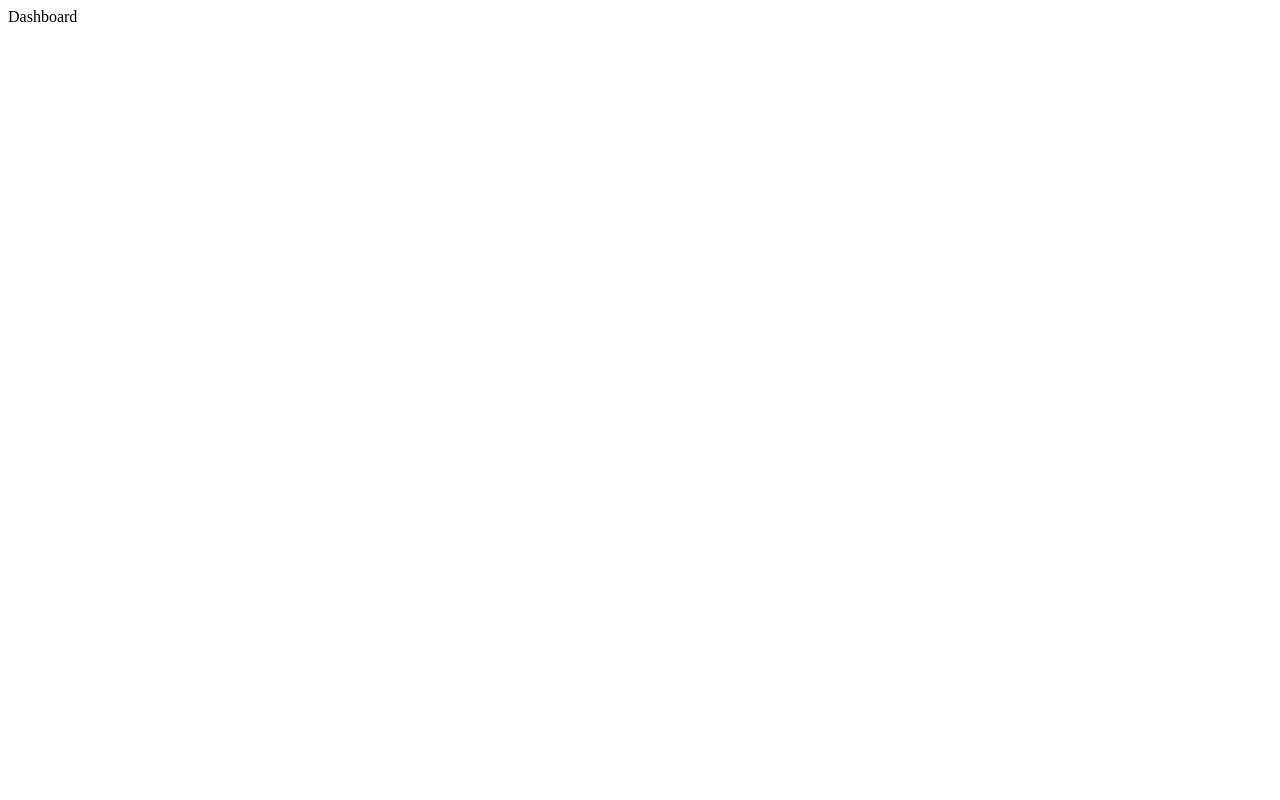
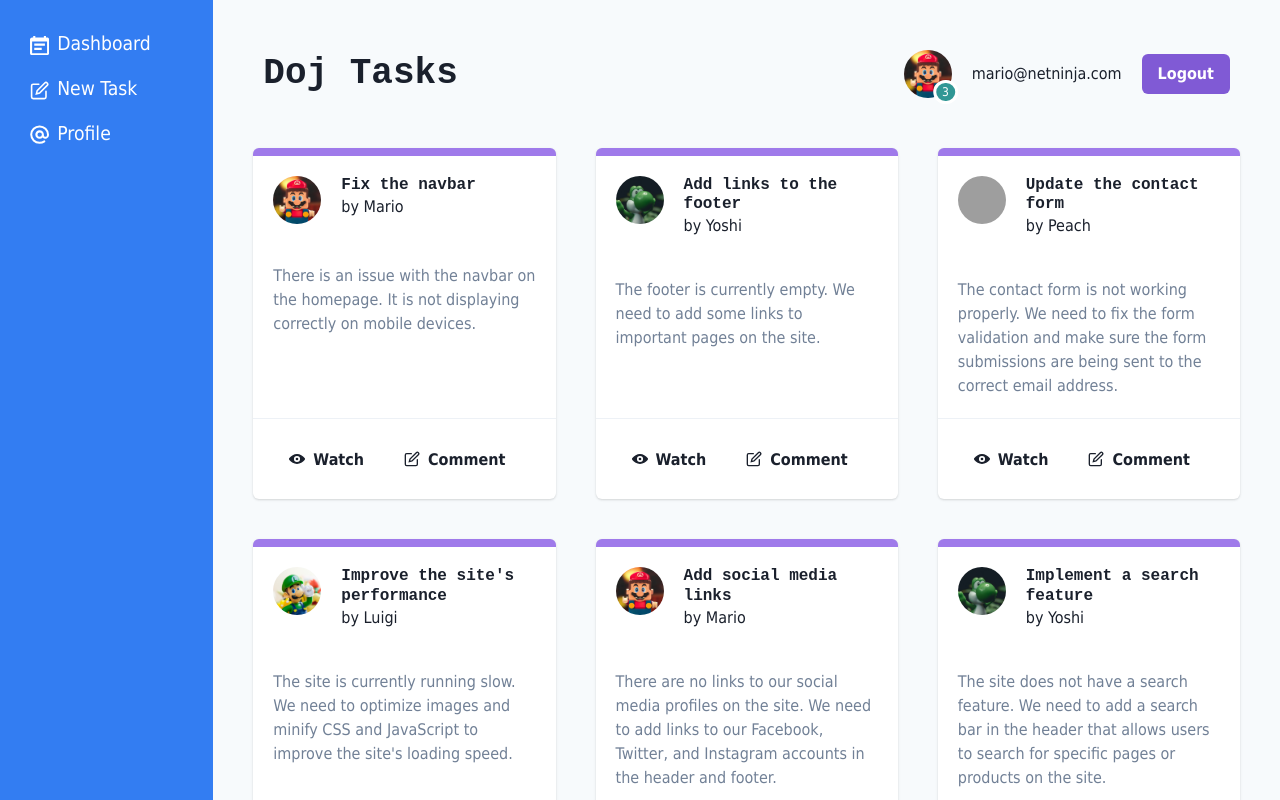
Before and after one commit to iamshaunjp/Chakra-UI-Crash-Course, a React (Vite) app: page / in a window 1280 px wide. Shown: the top 800 px of the page. Built offline with nearby package versions, Linux system fonts and the light colour scheme; data requests are answered from the project's data file; grey boxes are pictures that could not be loaded.

Commit message:
Complete tutorial

```diff
--- a/package.json
+++ b/package.json
@@ -9,6 +9,11 @@
     "preview": "vite preview"
   },
   "dependencies": {
+    "@chakra-ui/icons": "^2.0.17",
+    "@chakra-ui/react": "^2.4.9",
+    "@emotion/react": "^11.10.5",
+    "@emotion/styled": "^11.10.5",
+    "framer-motion": "^9.0.1",
     "react": "^18.2.0",
     "react-dom": "^18.2.0",
     "react-router-dom": "^6.6.1"
--- a/src/App.jsx
+++ b/src/App.jsx
@@ -2,30 +2,28 @@ import {
   createBrowserRouter,
   createRoutesFromElements,
   Route,
-  RouterProvider
-} from 'react-router-dom'
+  RouterProvider,
+} from 'react-router-dom';
 
 // layouts and pages
-import RootLayout from './layouts/RootLayout'
-import Dashboard from './pages/Dashboard'
-import Create from './pages/Create'
-import Profile from './pages/Profile'
+import RootLayout from './layouts/RootLayout';
+import Dashboard, { tasksLoader } from './pages/Dashboard';
+import Create, { createAction } from './pages/Create';
+import Profile from './pages/Profile';
 
 // router and routes
 const router = createBrowserRouter(
   createRoutesFromElements(
     <Route path="/" element={<RootLayout />}>
-      <Route index element={<Dashboard />} />
-      <Route path="create" element={<Create />} />
+      <Route index element={<Dashboard />} loader={tasksLoader} />
+      <Route path="create" element={<Create />} action={createAction} />
       <Route path="profile" element={<Profile />} />
     </Route>
   )
-)
+);
 
 function App() {
-  return (
-    <RouterProvider router={router} />
-  )
+  return <RouterProvider router={router} />;
 }
 
-export default App
+export default App;
--- /dev/null
+++ b/src/components/Navbar.jsx
@@ -0,0 +1,65 @@
+import {
+  Flex,
+  Box,
+  Heading,
+  Text,
+  Button,
+  Spacer,
+  HStack,
+  useToast,
+  Avatar,
+  AvatarBadge,
+} from '@chakra-ui/react';
+import { UnlockIcon } from '@chakra-ui/icons';
+
+export default function Navbar() {
+  const toast = useToast();
+
+  const showToast = () => {
+    toast({
+      title: 'Logged out',
+      description: 'Successfully logged out',
+      duration: 5000,
+      isClosable: true,
+      status: 'success',
+      position: 'top',
+      icon: <UnlockIcon />,
+    });
+  };
+
+  return (
+    <Flex as="nav" p="10px" mb="40px" alignItems="center">
+      <Heading as="h1">Doj Tasks</Heading>
+      <Spacer />
+
+      <HStack spacing="20px">
+        <Avatar src="/img/mario.png">
+          <AvatarBadge width="1.3em" bg="teal.500">
+            <Text fontSize="xs" color="white">
+              3
+            </Text>
+          </AvatarBadge>
+        </Avatar>
+        <Text>mario@netninja.com</Text>
+        <Button colorScheme="purple" onClick={showToast}>
+          Logout
+        </Button>
+      </HStack>
+    </Flex>
+
+    // <Flex bg="gray.200" justify="space-between" wrap="wrap" gap="2">
+    //   <Box w="150px" h="50px" bg="red">
+    //     1
+    //   </Box>
+    //   <Box w="150px" h="50px" bg="blue">
+    //     2
+    //   </Box>
+    //   <Box w="150px" h="50px" flexGrow="1" bg="green">
+    //     3
+    //   </Box>
+    //   <Box w="150px" h="50px" flexGrow="2" bg="yellow">
+    //     4
+    //   </Box>
+    // </Flex>
+  );
+}
--- /dev/null
+++ b/src/components/Sidebar.jsx
@@ -0,0 +1,22 @@
+import { List, ListItem, ListIcon } from '@chakra-ui/react';
+import { CalendarIcon, EditIcon, AtSignIcon } from '@chakra-ui/icons';
+import { NavLink } from 'react-router-dom';
+
+export default function Sidebar() {
+  return (
+    <List color="white" fontSize="1.2em" spacing={4}>
+      <ListItem>
+        <ListIcon as={CalendarIcon} color="white" />
+        <NavLink to="/">Dashboard</NavLink>
+      </ListItem>
+      <ListItem>
+        <ListIcon as={EditIcon} color="white" />
+        <NavLink to="/create">New Task</NavLink>
+      </ListItem>
+      <ListItem>
+        <ListIcon as={AtSignIcon} color="white" />
+        <NavLink to="/profile">Profile</NavLink>
+      </ListItem>
+    </List>
+  );
+}
--- a/src/layouts/RootLayout.jsx
+++ b/src/layouts/RootLayout.jsx
@@ -1,9 +1,24 @@
-import { Outlet } from "react-router-dom"
+import { Grid, GridItem } from '@chakra-ui/react';
+import { Outlet } from 'react-router-dom';
+import Navbar from '../components/Navbar';
+import Sidebar from '../components/Sidebar';
 
 export default function RootLayout() {
   return (
-    <div>
-      <Outlet />
-    </div>
-  )
+    <Grid templateColumns="repeat(6, 1fr)" bg="gray.50">
+      <GridItem
+        as="aside"
+        colSpan={{ base: 6, lg: 2, xl: 1 }}
+        bg="brand.600"
+        minHeight={{ lg: '100vh' }}
+        p={{ base: '20px', lg: '30px' }}>
+        <Sidebar />
+      </GridItem>
+
+      <GridItem as="main" colSpan={{ base: 6, lg: 4, xl: 5 }} p="40px">
+        <Navbar />
+        <Outlet />
+      </GridItem>
+    </Grid>
+  );
 }
--- a/src/main.jsx
+++ b/src/main.jsx
@@ -1,9 +1,31 @@
-import React from 'react'
-import ReactDOM from 'react-dom/client'
-import App from './App'
+import React from 'react';
+import ReactDOM from 'react-dom/client';
+import App from './App';
+
+import { ChakraProvider, extendTheme } from '@chakra-ui/react';
+
+// extend the theme
+const colors = {
+  brand: {
+    900: '#024fc9',
+    800: '#146af5',
+    700: '#2977f2',
+    600: '#337df2',
+    500: '#4287f5',
+  },
+};
+
+const fonts = {
+  body: 'Tahoma',
+  heading: 'Courier New',
+};
+
+const theme = extendTheme({ colors, fonts });
 
 ReactDOM.createRoot(document.getElementById('root')).render(
   <React.StrictMode>
-    <App />
-  </React.StrictMode>,
-)
+    <ChakraProvider theme={theme}>
+      <App />
+    </ChakraProvider>
+  </React.StrictMode>
+);
--- a/src/pages/Create.jsx
+++ b/src/pages/Create.jsx
@@ -1,5 +1,55 @@
+import {
+  Box,
+  FormControl,
+  FormLabel,
+  Input,
+  FormHelperText,
+  Textarea,
+  Checkbox,
+  Button,
+} from '@chakra-ui/react';
+import { Form, redirect } from 'react-router-dom';
+
 export default function Create() {
   return (
-    <div>Create</div>
-  )
+    <Box maxW="480px">
+      <Form method="post" action="/create">
+        <FormControl isRequired mb="40px">
+          <FormLabel>Task name</FormLabel>
+          <Input type="text" name="title" />
+          <FormHelperText>Enter a descriptive task name</FormHelperText>
+        </FormControl>
+
+        <FormControl mb="40px">
+          <FormLabel>Task description:</FormLabel>
+          <Textarea
+            placeholder="Enter a detailed description for the task..."
+            name="description"></Textarea>
+        </FormControl>
+
+        <FormControl display="flex" alignItems="center" mb="40px">
+          <Checkbox name="isPriority" size="lg" colorScheme="purple" />
+          <FormLabel mb="0" ml="10px">
+            Make this a priority task.
+          </FormLabel>
+        </FormControl>
+
+        <Button type="submit">Submit</Button>
+      </Form>
+    </Box>
+  );
 }
+
+export const createAction = async ({ request }) => {
+  const data = await request.formData();
+
+  const task = {
+    title: data.get('title'),
+    description: data.get('description'),
+    isPriority: data.get('isPriority') === '',
+  };
+
+  console.log(task);
+
+  return redirect('/');
+};
--- a/src/pages/Dashboard.jsx
+++ b/src/pages/Dashboard.jsx
@@ -1,5 +1,68 @@
+import {
+  Box,
+  SimpleGrid,
+  Text,
+  Card,
+  CardHeader,
+  CardBody,
+  CardFooter,
+  Flex,
+  Heading,
+  HStack,
+  Button,
+  Divider,
+  Avatar,
+} from '@chakra-ui/react';
+import { ViewIcon, EditIcon } from '@chakra-ui/icons';
+import { useLoaderData } from 'react-router-dom';
+
 export default function Dashboard() {
+  const tasks = useLoaderData();
+
   return (
-    <div>Dashboard</div>
-  )
+    <SimpleGrid columns={4} spacing={10} minChildWidth={300}>
+      {tasks &&
+        tasks.map((task) => (
+          <Card
+            key={task.id}
+            borderTop="8px"
+            borderColor="purple.400"
+            bg="white">
+            <CardHeader>
+              <Flex gap={5}>
+                <Avatar src={task.img} />
+                <Box>
+                  <Heading as="h3" size="sm">
+                    {task.title}
+                  </Heading>
+                  <Text>by {task.author}</Text>
+                </Box>
+              </Flex>
+            </CardHeader>
+            <CardBody color="gray.500">
+              <Text>{task.description}</Text>
+            </CardBody>
+
+            <Divider borderColor="gray.200" />
+
+            <CardFooter>
+              <HStack>
+                <Button variant="ghost" leftIcon={<ViewIcon />}>
+                  Watch
+                </Button>
+                <Button variant="ghost" leftIcon={<EditIcon />}>
+                  Comment
+                </Button>
+              </HStack>
+            </CardFooter>
+          </Card>
+        ))}
+    </SimpleGrid>
+  );
 }
+
+export const tasksLoader = async () => {
+  const res = await fetch('http://localhost:3000/tasks');
+
+  return res.json();
+};
--- a/src/pages/Profile.jsx
+++ b/src/pages/Profile.jsx
@@ -1,5 +1,75 @@
+import {
+  Tabs,
+  Tab,
+  TabList,
+  TabPanels,
+  TabPanel,
+  List,
+  ListItem,
+  ListIcon,
+} from '@chakra-ui/react';
+import {
+  EmailIcon,
+  ChatIcon,
+  StarIcon,
+  CheckCircleIcon,
+  WarningIcon,
+} from '@chakra-ui/icons';
+
 export default function Profile() {
   return (
-    <div>Profile</div>
-  )
+    <Tabs mt="40px" p="20px" colorScheme="purple" variant="enclosed">
+      <TabList>
+        <Tab _selected={{ color: 'white', bg: 'purple.400' }}>Account Info</Tab>
+        <Tab _selected={{ color: 'white', bg: 'purple.400' }}>Task History</Tab>
+      </TabList>
+
+      <TabPanels>
+        <TabPanel>
+          <List spacing={4}>
+            <ListItem>
+              <ListIcon as={EmailIcon} />
+              Email: mario@netninja.dev
+            </ListItem>
+            <ListItem>
+              <ListIcon as={ChatIcon} />
+              Lorem ipsum dolor sit amet consectetur adipisicing elit.
+            </ListItem>
+            <ListItem>
+              <ListIcon as={StarIcon} />
+              Lorem ipsum dolor sit amet consectetur.
+            </ListItem>
+          </List>
+        </TabPanel>
+        <TabPanel>
+          <List spacing={4}>
+            <ListItem>
+              <ListIcon as={CheckCircleIcon} color="teal.400" />
+              Lorem ipsum dolor sit amet consectetur.
+            </ListItem>
+            <ListItem>
+              <ListIcon as={CheckCircleIcon} color="teal.400" />
+              Lorem ipsum dolor sit amet consectetur.
+            </ListItem>
+            <ListItem>
+              <ListIcon as={WarningIcon} color="red.400" />
+              Lorem ipsum dolor sit amet consectetur.
+            </ListItem>
+            <ListItem>
+              <ListIcon as={CheckCircleIcon} color="teal.400" />
+              Lorem ipsum dolor sit amet consectetur.
+            </ListItem>
+            <ListItem>
+              <ListIcon as={WarningIcon} color="red.400" />
+              Lorem ipsum dolor sit amet consectetur.
+            </ListItem>
+            <ListItem>
+              <ListIcon as={CheckCircleIcon} color="teal.400" />
+              Lorem ipsum dolor sit amet consectetur.
+            </ListItem>
+          </List>
+        </TabPanel>
+      </TabPanels>
+    </Tabs>
+  );
 }
```
Also changed, not shown: 2 other files (tests, documents, lock files or other folders).
